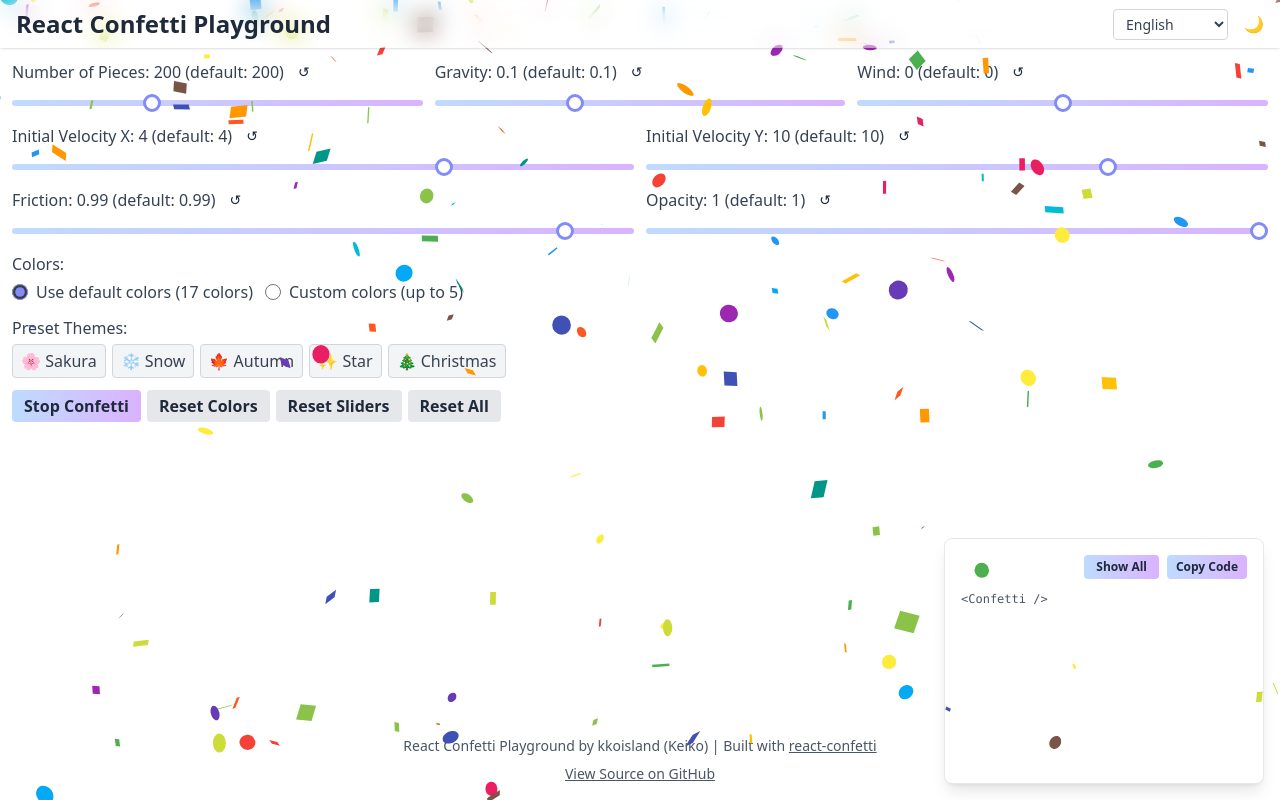
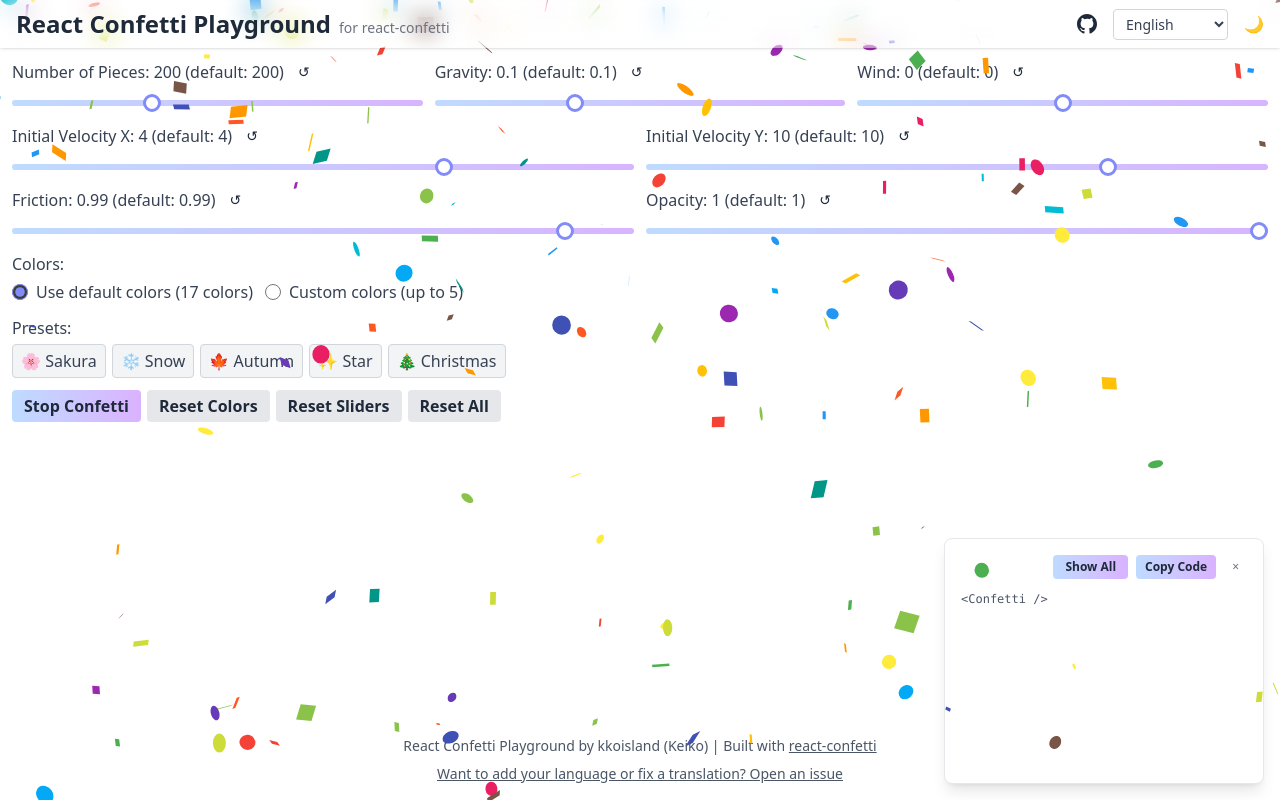
Before and after one commit to kkoisland/react-confetti-playground, a React (Vite) app: page / in a window 1280 px wide. Built offline with nearby package versions, Linux system fonts and the light colour scheme.

Commit message:
feat(polish): preset highlight, code panel toggle, GitHub icon, feedback link

```diff
--- a/src/Layout.tsx
+++ b/src/Layout.tsx
@@ -17,6 +17,19 @@
 	{ code: "nl-NL", label: "Nederlands" },
 	{ code: "sv-SE", label: "Svenska" },
 ] as const;
+
+const GitHubIcon = () => (
+	<svg
+		xmlns="http://www.w3.org/2000/svg"
+		width="20"
+		height="20"
+		viewBox="0 0 24 24"
+		fill="currentColor"
+		aria-hidden="true"
+	>
+		<path d="M12 0C5.374 0 0 5.373 0 12c0 5.302 3.438 9.8 8.207 11.387.599.111.793-.261.793-.577v-2.234c-3.338.726-4.033-1.416-4.033-1.416-.546-1.387-1.333-1.756-1.333-1.756-1.089-.745.083-.729.083-.729 1.205.084 1.839 1.237 1.839 1.237 1.07 1.834 2.807 1.304 3.492.997.107-.775.418-1.305.762-1.604-2.665-.305-5.467-1.334-5.467-5.931 0-1.311.469-2.381 1.236-3.221-.124-.303-.535-1.524.117-3.176 0 0 1.008-.322 3.301 1.23A11.509 11.509 0 0 1 12 5.803c1.02.005 2.047.138 3.006.404 2.291-1.552 3.297-1.23 3.297-1.23.653 1.653.242 2.874.118 3.176.77.84 1.235 1.911 1.235 3.221 0 4.609-2.807 5.624-5.479 5.921.43.372.823 1.102.823 2.222v3.293c0 .319.192.694.801.576C20.566 21.797 24 17.3 24 12c0-6.627-5.373-12-12-12z" />
+	</svg>
+);
 
 type LayoutProps = {
 	children: ReactNode;
@@ -50,9 +63,22 @@
 							<span className="text-2xl font-bold">
 								React Confetti Playground
 							</span>
+							<span className="ml-2 text-sm text-gray-500 dark:text-gray-400">
+								for react-confetti
+							</span>
 						</div>
 
 						<div className="flex items-center gap-4">
+							<a
+								href="https://github.com/kkoisland/react-confetti-playground"
+								target="_blank"
+								rel="noopener noreferrer"
+								className={NAV_HOVER_STYLES}
+								aria-label="View source on GitHub"
+							>
+								<GitHubIcon />
+							</a>
+
 							<select
 								value={locale}
 								onChange={(e) => setLocale(e.target.value as Locale)}
@@ -91,12 +117,12 @@
 					</div>
 					<div>
 						<a
-							href="https://github.com/kkoisland/react-confetti-playground"
+							href="https://github.com/kkoisland/react-confetti-playground/issues"
 							target="_blank"
 							rel="noopener noreferrer"
 							className={`underline ${NAV_HOVER_STYLES}`}
 						>
-							<FormattedMessage id="layout.footerViewSource" />
+							<FormattedMessage id="layout.feedbackLink" />
 						</a>
 					</div>
 				</div>
--- a/src/i18n/locales/de-DE.json
+++ b/src/i18n/locales/de-DE.json
@@ -1,6 +1,6 @@
 {
 	"layout.builtWith": "Erstellt mit",
-	"layout.footerViewSource": "Quellcode auf GitHub ansehen",
+	"layout.feedbackLink": "Sprache hinzufügen oder Übersetzung verbessern? Issue öffnen",
 	"common.copiedButtonShort": "Kopiert!",
 	"common.copyCodeButtonShort": "Kopieren",
 	"playground.changesOnlyButton": "Nur Änderungen",
@@ -14,7 +14,7 @@
 	"playground.initialVelocityY": "Anfangsgeschwindigkeit Y",
 	"playground.numberOfPieces": "Anzahl Konfetti",
 	"playground.opacity": "Deckkraft",
-	"playground.presetThemes": "Voreinstellungen:",
+	"playground.presetThemes": "Presets:",
 	"playground.resetAllButton": "Alles zurücksetzen",
 	"playground.resetColorsButton": "Farben zurücksetzen",
 	"playground.resetSlidersButton": "Schieberegler zurücksetzen",
--- a/src/i18n/locales/en-US.json
+++ b/src/i18n/locales/en-US.json
@@ -1,6 +1,6 @@
 {
 	"layout.builtWith": "Built with",
-	"layout.footerViewSource": "View Source on GitHub",
+	"layout.feedbackLink": "Want to add your language or fix a translation? Open an issue",
 	"common.copiedButtonShort": "Copied!",
 	"common.copyCodeButtonShort": "Copy Code",
 	"playground.changesOnlyButton": "Changes Only",
@@ -14,7 +14,7 @@
 	"playground.initialVelocityY": "Initial Velocity Y",
 	"playground.numberOfPieces": "Number of Pieces",
 	"playground.opacity": "Opacity",
-	"playground.presetThemes": "Preset Themes:",
+	"playground.presetThemes": "Presets:",
 	"playground.resetAllButton": "Reset All",
 	"playground.resetColorsButton": "Reset Colors",
 	"playground.resetSlidersButton": "Reset Sliders",
--- a/src/i18n/locales/es-ES.json
+++ b/src/i18n/locales/es-ES.json
@@ -1,6 +1,6 @@
 {
 	"layout.builtWith": "Creado con",
-	"layout.footerViewSource": "Ver código en GitHub",
+	"layout.feedbackLink": "¿Quieres añadir tu idioma o mejorar una traducción? Abre un issue",
 	"common.copiedButtonShort": "¡Copiado!",
 	"common.copyCodeButtonShort": "Copiar",
 	"playground.changesOnlyButton": "Solo cambios",
@@ -14,7 +14,7 @@
 	"playground.initialVelocityY": "Velocidad inicial Y",
 	"playground.numberOfPieces": "Cantidad de confeti",
 	"playground.opacity": "Opacidad",
-	"playground.presetThemes": "Temas predefinidos:",
+	"playground.presetThemes": "Presets:",
 	"playground.resetAllButton": "Reiniciar todo",
 	"playground.resetColorsButton": "Reiniciar colores",
 	"playground.resetSlidersButton": "Reiniciar controles",
--- a/src/i18n/locales/fr-FR.json
+++ b/src/i18n/locales/fr-FR.json
@@ -1,6 +1,6 @@
 {
 	"layout.builtWith": "Créé avec",
-	"layout.footerViewSource": "Voir le code sur GitHub",
+	"layout.feedbackLink": "Vous souhaitez ajouter votre langue ou améliorer une traduction ? Ouvrez une issue",
 	"common.copiedButtonShort": "Copié !",
 	"common.copyCodeButtonShort": "Copier",
 	"playground.changesOnlyButton": "Modif. uniquement",
@@ -14,7 +14,7 @@
 	"playground.initialVelocityY": "Vitesse initiale Y",
 	"playground.numberOfPieces": "Nombre de confettis",
 	"playground.opacity": "Opacité",
-	"playground.presetThemes": "Thèmes prédéfinis :",
+	"playground.presetThemes": "Presets :",
 	"playground.resetAllButton": "Tout réinitialiser",
 	"playground.resetColorsButton": "Réinitialiser couleurs",
 	"playground.resetSlidersButton": "Réinitialiser curseurs",
--- a/src/i18n/locales/it-IT.json
+++ b/src/i18n/locales/it-IT.json
@@ -1,6 +1,6 @@
 {
 	"layout.builtWith": "Creato con",
-	"layout.footerViewSource": "Visualizza il codice su GitHub",
+	"layout.feedbackLink": "Vuoi aggiungere la tua lingua o migliorare una traduzione? Apri una issue",
 	"common.copiedButtonShort": "Copiato!",
 	"common.copyCodeButtonShort": "Copia",
 	"playground.changesOnlyButton": "Solo modifiche",
@@ -14,7 +14,7 @@
 	"playground.initialVelocityY": "Velocità iniziale Y",
 	"playground.numberOfPieces": "Numero di coriandoli",
 	"playground.opacity": "Opacità",
-	"playground.presetThemes": "Temi predefiniti:",
+	"playground.presetThemes": "Presets:",
 	"playground.resetAllButton": "Ripristina tutto",
 	"playground.resetColorsButton": "Ripristina colori",
 	"playground.resetSlidersButton": "Ripristina cursori",
--- a/src/i18n/locales/ko-KR.json
+++ b/src/i18n/locales/ko-KR.json
@@ -1,6 +1,6 @@
 {
 	"layout.builtWith": "사용 라이브러리:",
-	"layout.footerViewSource": "GitHub에서 소스 보기",
+	"layout.feedbackLink": "언어 추가나 번역 개선을 원하신다면 Issue를 열어주세요",
 	"common.copiedButtonShort": "복사됨!",
 	"common.copyCodeButtonShort": "복사",
 	"playground.changesOnlyButton": "변경만",
@@ -14,7 +14,7 @@
 	"playground.initialVelocityY": "초기 속도 Y",
 	"playground.numberOfPieces": "색종이 수",
 	"playground.opacity": "불투명도",
-	"playground.presetThemes": "프리셋 테마:",
+	"playground.presetThemes": "프리셋:",
 	"playground.resetAllButton": "전체 초기화",
 	"playground.resetColorsButton": "색상 초기화",
 	"playground.resetSlidersButton": "슬라이더 초기화",
--- a/src/i18n/locales/nl-NL.json
+++ b/src/i18n/locales/nl-NL.json
@@ -1,6 +1,6 @@
 {
 	"layout.builtWith": "Gemaakt met",
-	"layout.footerViewSource": "Broncode bekijken op GitHub",
+	"layout.feedbackLink": "Wil je jouw taal toevoegen of een vertaling verbeteren? Open een issue",
 	"common.copiedButtonShort": "Klaar!",
 	"common.copyCodeButtonShort": "Kopiëren",
 	"playground.changesOnlyButton": "Alleen wijzigingen",
@@ -14,7 +14,7 @@
 	"playground.initialVelocityY": "Beginsnelheid Y",
 	"playground.numberOfPieces": "Aantal confetti",
 	"playground.opacity": "Dekking",
-	"playground.presetThemes": "Vooraf ingestelde thema's:",
+	"playground.presetThemes": "Presets:",
 	"playground.resetAllButton": "Alles resetten",
 	"playground.resetColorsButton": "Kleuren resetten",
 	"playground.resetSlidersButton": "Schuiven resetten",
--- a/src/i18n/locales/sv-SE.json
+++ b/src/i18n/locales/sv-SE.json
@@ -1,6 +1,6 @@
 {
 	"layout.builtWith": "Skapad med",
-	"layout.footerViewSource": "Visa källkod på GitHub",
+	"layout.feedbackLink": "Vill du lägga till ditt språk eller förbättra en översättning? Öppna ett ärende",
 	"common.copiedButtonShort": "Kopierat!",
 	"common.copyCodeButtonShort": "Kopiera",
 	"playground.changesOnlyButton": "Endast ändringar",
@@ -14,7 +14,7 @@
 	"playground.initialVelocityY": "Initialhastighet Y",
 	"playground.numberOfPieces": "Antal konfetti",
 	"playground.opacity": "Opacitet",
-	"playground.presetThemes": "Förinställda teman:",
+	"playground.presetThemes": "Presets:",
 	"playground.resetAllButton": "Återställ allt",
 	"playground.resetColorsButton": "Återställ färger",
 	"playground.resetSlidersButton": "Återställ skjutreglage",
--- a/src/pages/PlaygroundPage.tsx
+++ b/src/pages/PlaygroundPage.tsx
@@ -104,6 +104,10 @@
 	const [copied, setCopied] = useState(false);
 	const [showConfetti, setShowConfetti] = useState(true);
 	const [showAllParameters, setShowAllParameters] = useState(false);
+	const [selectedThemeId, setSelectedThemeId] = useState<string | null>(null);
+	const [showCodePanel, setShowCodePanel] = useState(
+		() => window.innerWidth >= 768,
+	);
 
 	const confettiColors = useCustomColors
 		? customColors.filter((c) => c !== "")
@@ -194,11 +198,13 @@
 		setOpacity(DEFAULT_VALUES.opacity);
 		setCustomColors(DEFAULT_VALUES.customColors);
 		setUseCustomColors(DEFAULT_VALUES.useCustomColors);
+		setSelectedThemeId(null);
 		restartConfetti();
 	};
 
-	const handlePreset = (themeIndex: number) => {
-		const theme = themes[themeIndex];
+	const handlePreset = (themeId: string) => {
+		const theme = themes.find((t) => t.id === themeId);
+		if (!theme) return;
 		setNumberOfPieces(theme.numberOfPieces);
 		setGravity(theme.gravity);
 		setWind(theme.wind ?? DEFAULT_VALUES.wind);
@@ -218,11 +224,12 @@
 		}
 		setCustomColors(themeColors);
 		setUseCustomColors(true);
+		setSelectedThemeId(themeId);
 		restartConfetti();
 	};
 
 	return (
-		<div className="flex flex-col h-full">
+		<div className="flex flex-col min-h-full">
 			{/* Controls */}
 			<div className="p-3">
 				{/* Row 1: 3 sliders */}
@@ -395,17 +402,28 @@
 						<FormattedMessage id="playground.presetThemes" />
 					</div>
 					<div className="flex flex-wrap gap-1.5">
-						{themes.map((theme, index) => (
+						{themes.map((theme) => (
 							<button
 								key={theme.id}
 								type="button"
-								onClick={() => handlePreset(index)}
-								className="px-2 py-1 text-base bg-gray-100 dark:bg-gray-800 text-gray-700 dark:text-gray-300 rounded border border-gray-300 dark:border-gray-600 hover:bg-gray-200 dark:hover:bg-gray-700 transition-colors"
+								onClick={() => handlePreset(theme.id)}
+								className={`px-2 py-1 text-base rounded border transition-colors ${
+									selectedThemeId === theme.id
+										? "bg-indigo-100 dark:bg-indigo-900 text-indigo-700 dark:text-indigo-300 border-indigo-400 dark:border-indigo-500"
+										: "bg-gray-100 dark:bg-gray-800 text-gray-700 dark:text-gray-300 border-gray-300 dark:border-gray-600 hover:bg-gray-200 dark:hover:bg-gray-700"
+								}`}
 							>
 								{theme.emoji} {theme.name}
 							</button>
 						))}
 					</div>
+					{selectedThemeId && (
+						<p className="mt-2 text-sm text-gray-600 dark:text-gray-400">
+							{intl.formatMessage({
+								id: `seasonal.theme.${selectedThemeId}.description`,
+							})}
+						</p>
+					)}
 				</div>
 
 				{/* Row 6: Control buttons */}
@@ -445,6 +463,11 @@
 				</div>
 			</div>
 
+			{/* Mobile: scroll space to view confetti without controls */}
+			<div className="md:hidden min-h-[60vh] flex items-end justify-center pb-4">
+				<span className="text-xs text-gray-400 dark:text-gray-600">↑ scroll up for controls</span>
+			</div>
+
 			{/* Confetti (fullscreen) */}
 			{showConfetti && (
 				<Confetti
@@ -456,10 +479,12 @@
 					friction={friction}
 					opacity={opacity}
 					colors={confettiColors}
+					style={{ position: "fixed" }}
 				/>
 			)}
 
-			{/* Bottom right: Code snippet */}
+			{/* Bottom right: Code snippet panel */}
+			{showCodePanel ? (
 				<div className="fixed bottom-4 right-4 bg-white dark:bg-gray-800 bg-opacity-90 dark:bg-opacity-90 p-4 rounded-lg shadow-lg border border-gray-200 dark:border-gray-700 w-80">
 					<div className="flex flex-col gap-3">
 						{/* Buttons row */}
@@ -492,6 +517,14 @@
 									<FormattedMessage id="common.copyCodeButtonShort" />
 								)}
 							</button>
+							<button
+								type="button"
+								onClick={() => setShowCodePanel(false)}
+								className="px-2 py-1 text-xs text-gray-500 dark:text-gray-400 hover:text-gray-800 dark:hover:text-gray-200 rounded transition-colors"
+								aria-label="Close code panel"
+							>
+								×
+							</button>
 						</div>
 
 						{/* Code snippet - fixed height with wrapping */}
@@ -500,6 +533,16 @@
 						</pre>
 					</div>
 				</div>
+			) : (
+				<button
+					type="button"
+					onClick={() => setShowCodePanel(true)}
+					className="fixed bottom-4 right-4 px-3 py-2 bg-white dark:bg-gray-800 bg-opacity-90 dark:bg-opacity-90 text-gray-700 dark:text-gray-300 rounded-lg shadow-lg border border-gray-200 dark:border-gray-700 font-mono text-sm hover:bg-gray-50 dark:hover:bg-gray-700 transition-colors"
+					aria-label="Show code panel"
+				>
+					{"</>"}
+				</button>
+			)}
 		</div>
 	);
 };
```
Also changed, not shown: src/i18n/locales/ja-JP.json (+4 -4 lines), src/i18n/locales/zh-CN.json (+4 -4 lines). Lines whose indentation alone changed are shown as unchanged.
